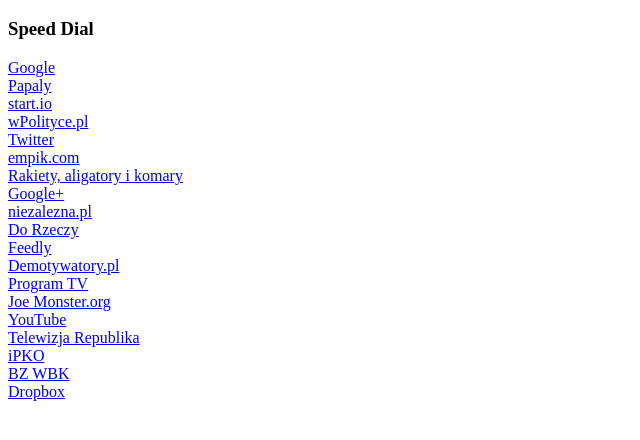
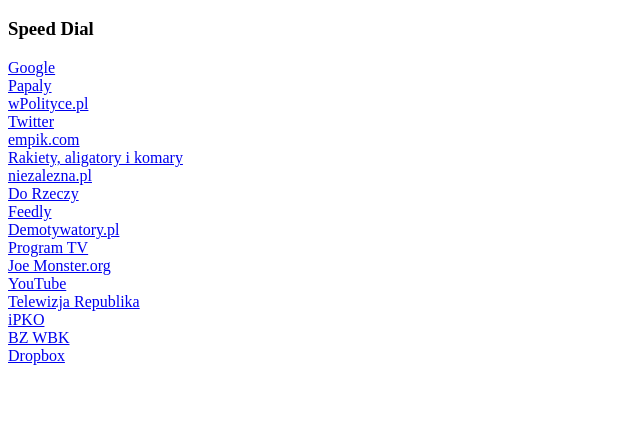
Before and after one commit to jkpluta/jkpluta.github.io, a website: page icons.html in a window 1280 px wide. Shown: the part 48-488 px from the top of the page, without its empty margins (0-640 px from the left). Drawn offline with Linux system fonts and the light colour scheme.

Commit message:
jkpluta-electron

```diff
--- a/icons.html
+++ b/icons.html
@@ -6,12 +6,10 @@
 <DL><p>
 <DT><A HREF="https://www.google.pl/?gws_rd=ssl" ADD_DATE="1470124259" icon_uri="https://www.google.pl/images/branding/product/ico/googleg_lodp.ico"> Google</A>
 <DT><A HREF="https://papaly.com/" ADD_DATE="1463685555" icon_uri="https://papaly.com/favicon.ico"> Papaly</A>
-<DT><A HREF="http://start.io/jkpluta" ADD_DATE="1463685496" icon_uri="http://start.io/favicon.ico"> start.io</A>
 <DT><A HREF="http://wpolityce.pl/" ADD_DATE="1463903314" icon_uri="http://static.wpolityce.pl/img/favicon.ico"> wPolityce.pl</A>
 <DT><A HREF="https://twitter.com/" ADD_DATE="1463811110" icon_uri="https://abs.twimg.com/favicons/favicon.ico"> Twitter</A>
 <DT><A HREF="http://www.empik.com/?gclid=CNfp5-OexbYCFcJc3godx1gAew" ADD_DATE="1463903354" icon_uri="http://www.empik.com/b/mp/img/favicons/favicon.ico"> empik.com</A>
 <DT><A HREF="http://florydziak.com/blogger/" ADD_DATE="1463815020" icon_uri="https://i1.wp.com/florydziak.com/blogger/wp-content/uploads/2017/07/cropped-BD272712-3FAB-4E81-8884-0DCBD940C0B2-e1499269620844.png?fit=192%2C192"> Rakiety, aligatory i komary</A>
-<DT><A HREF="https://plus.google.com/" ADD_DATE="1463811197" icon_uri="https://ssl.gstatic.com/images/branding/product/ico/google_plus_alldp.ico"> Google+</A>
 <DT><A HREF="http://niezalezna.pl/" ADD_DATE="1463903314" icon_uri="http://niezalezna.pl/favicon.ico"> niezalezna.pl</A>
 <DT><A HREF="https://www.dorzeczy.pl/" ADD_DATE="1486364041" icon_uri="https://www.dorzeczy.pl/dorzeczy/_i/icons/dorzeczy-favicon.ico"> Do Rzeczy</A>
 <DT><A HREF="http://feedly.com/i/latest" ADD_DATE="1463811085" icon_uri="http://feedly.com/favicon.ico"> Feedly</A>
```
